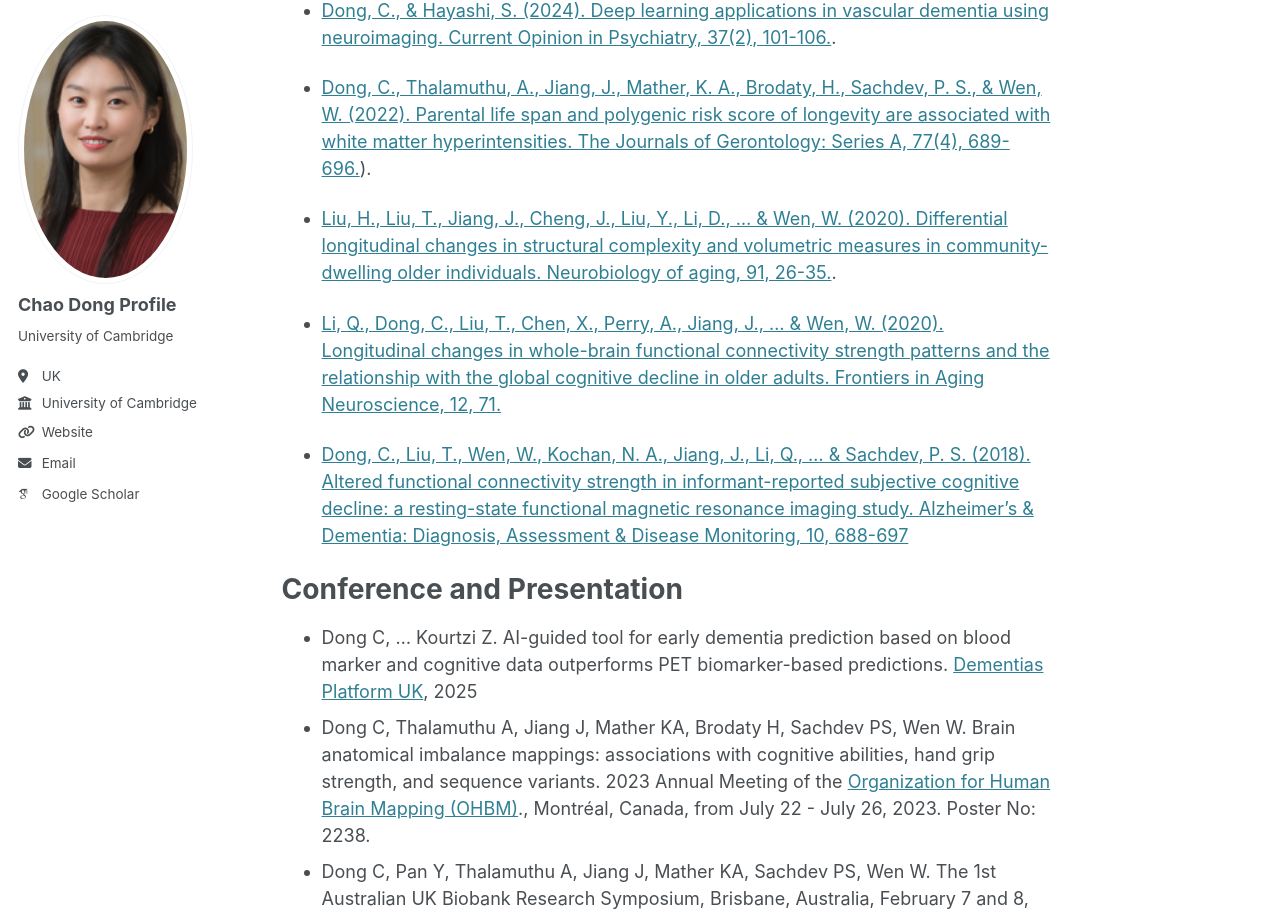
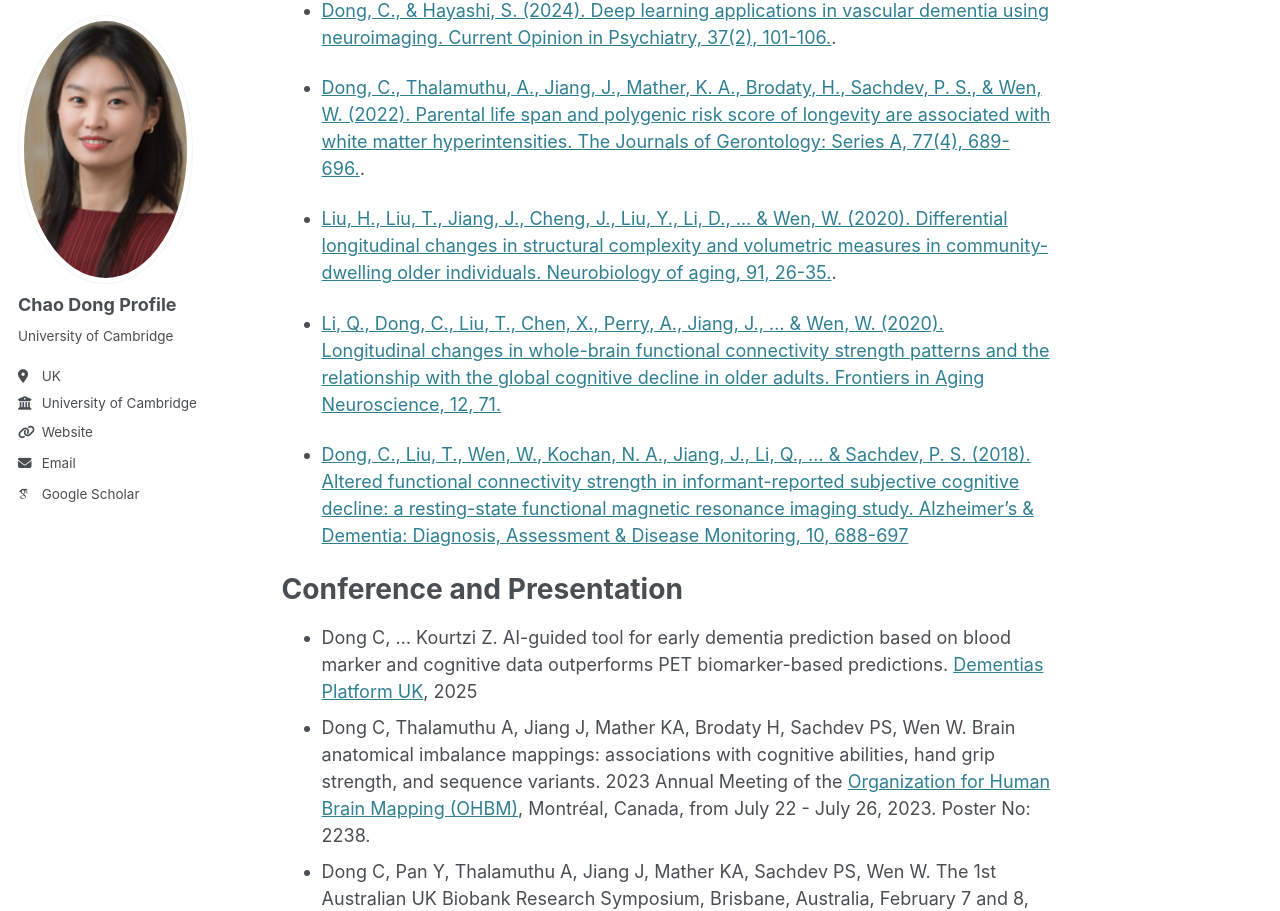
Before and after one commit to ChaoDong12/chaodong.github.io, a Jekyll site: the page built from _pages/about.md, in a window 1280 px wide and 1400 px high, scrolled down 1011 px. Shown: the part 102-1013 px from the top of the window. Built offline with Jekyll 4.4.1, drawn with Linux system fonts in a browser that asks for light colours; some web fonts are replaced.

```diff
--- a/_pages/about.md
+++ b/_pages/about.md
@@ -23,7 +23,7 @@ Work Experience
 
 Publication
 ======
-* [Dong, C., Mather, K., Brodaty, H., Sachdev, P. S., Trollor, J., Harrison, F., ... & Dai, Z. (2025). The Role of Nutrition and Other Lifestyle Patterns in Mortality Risk in Older Adults with Multimorbidity. Nutrients, 17(5), 796.](https://www.mdpi.com/2072-6643/17/5/796)).
+* [Dong, C., Mather, K., Brodaty, H., Sachdev, P. S., Trollor, J., Harrison, F., ... & Dai, Z. (2025). The Role of Nutrition and Other Lifestyle Patterns in Mortality Risk in Older Adults with Multimorbidity. Nutrients, 17(5), 796.](https://www.mdpi.com/2072-6643/17/5/796).
 
 * [Dong, C., Pan, Y., Thalamuthu, A., Jiang, J., Du, J., Mather, K. A., ... & Wen, W. (2024). Deep learning-derived age of hippocampus-centred regions is influenced by APOE genotype and modifiable risk factors. medRxiv, 2024-10.](https://www.medrxiv.org/content/10.1101/2024.10.27.24316212v1).
 
@@ -31,7 +31,7 @@ Publication
 
 * [Dong, C., & Hayashi, S. (2024). Deep learning applications in vascular dementia using neuroimaging. Current Opinion in Psychiatry, 37(2), 101-106.](https://journals.lww.com/co-psychiatry/abstract/2024/03000/deep_learning_applications_in_vascular_dementia.8.aspx).
 
-* [Dong, C., Thalamuthu, A., Jiang, J., Mather, K. A., Brodaty, H., Sachdev, P. S., & Wen, W. (2022). Parental life span and polygenic risk score of longevity are associated with white matter hyperintensities. The Journals of Gerontology: Series A, 77(4), 689-696.](https://academic.oup.com/biomedgerontology/article/77/4/689/6409172?login=false)).
+* [Dong, C., Thalamuthu, A., Jiang, J., Mather, K. A., Brodaty, H., Sachdev, P. S., & Wen, W. (2022). Parental life span and polygenic risk score of longevity are associated with white matter hyperintensities. The Journals of Gerontology: Series A, 77(4), 689-696.](https://academic.oup.com/biomedgerontology/article/77/4/689/6409172?login=false).
 
 * [Liu, H., Liu, T., Jiang, J., Cheng, J., Liu, Y., Li, D., ... & Wen, W. (2020). Differential longitudinal changes in structural complexity and volumetric measures in community-dwelling older individuals. Neurobiology of aging, 91, 26-35.](https://www.sciencedirect.com/science/article/abs/pii/S0197458020300567?via%3Dihub).
 
@@ -43,7 +43,7 @@ Publication
 Conference and Presentation
 ======
 * Dong C, … Kourtzi Z. AI-guided tool for early dementia prediction based on blood marker and cognitive data outperforms PET biomarker-based predictions. [Dementias Platform UK](https://www.dementiasplatform.uk/), 2025
-* Dong C, Thalamuthu A, Jiang J, Mather KA, Brodaty H, Sachdev PS, Wen W. Brain anatomical imbalance mappings: associations with cognitive abilities, hand grip strength, and sequence variants. 2023 Annual Meeting of the [Organization for Human Brain Mapping (OHBM)](https://www.humanbrainmapping.org/i4a/pages/index.cfm?pageid=1)., Montréal, Canada, from July 22 - July 26, 2023. Poster No: 2238.
+* Dong C, Thalamuthu A, Jiang J, Mather KA, Brodaty H, Sachdev PS, Wen W. Brain anatomical imbalance mappings: associations with cognitive abilities, hand grip strength, and sequence variants. 2023 Annual Meeting of the [Organization for Human Brain Mapping (OHBM)](https://www.humanbrainmapping.org/i4a/pages/index.cfm?pageid=1), Montréal, Canada, from July 22 - July 26, 2023. Poster No: 2238.
 * Dong C, Pan Y, Thalamuthu A, Jiang J, Mather KA, Sachdev PS, Wen W. The 1st Australian UK Biobank Research Symposium, Brisbane, Australia, February 7 and 8, 2024.
 * Dong C, Pan Y, Thalamuthu A, Jiang J, Mather KA, Brodaty H, Sachdev PS, Wen W. The brain age of hippocampus-centred regions and associations with APOE genotype. The 30th [Organization for Human Brain Mapping (OHBM)](https://www.humanbrainmapping.org/i4a/pages/index.cfm?pageid=1). Annual Meeting in Seoul, Korea.
 
```
